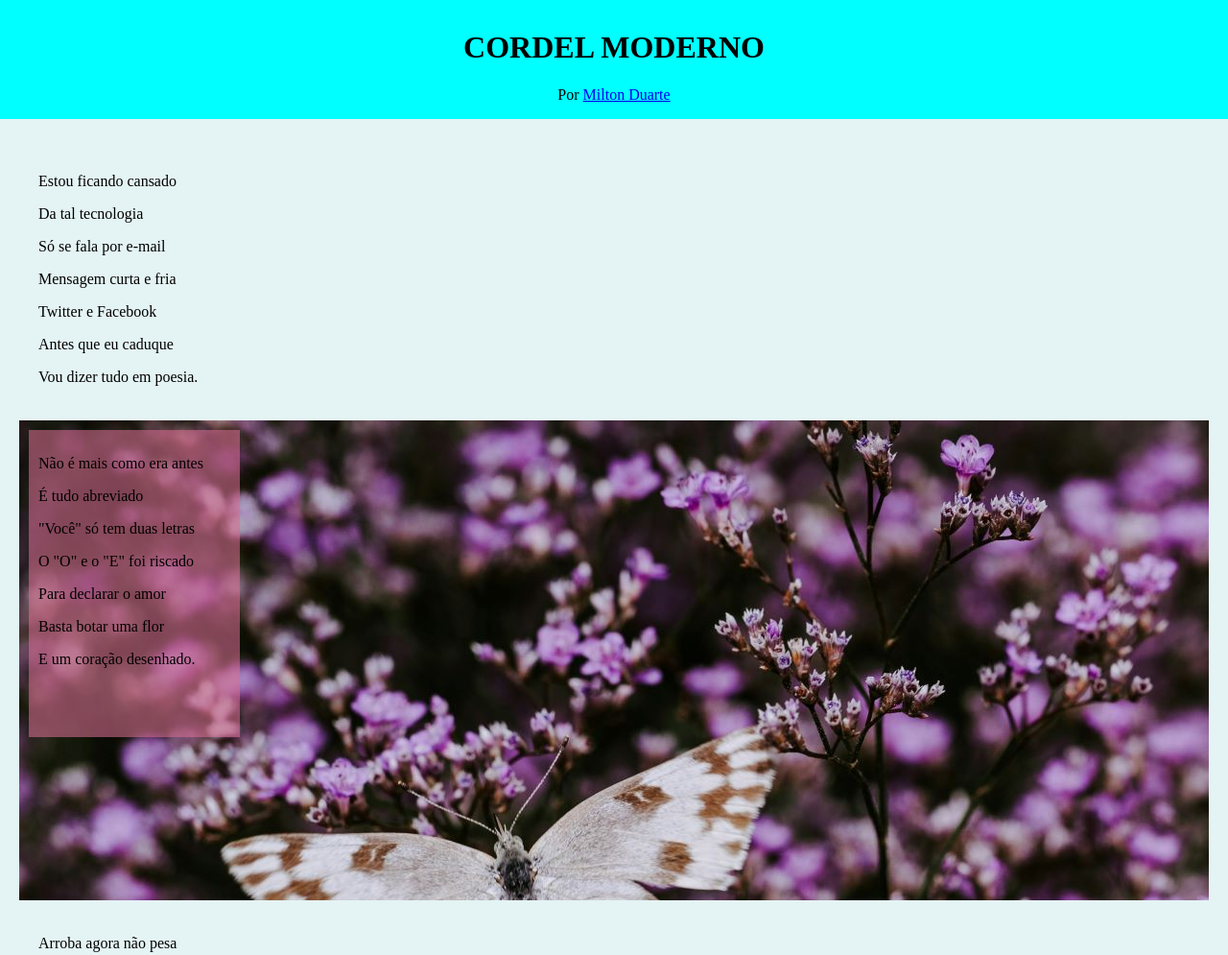
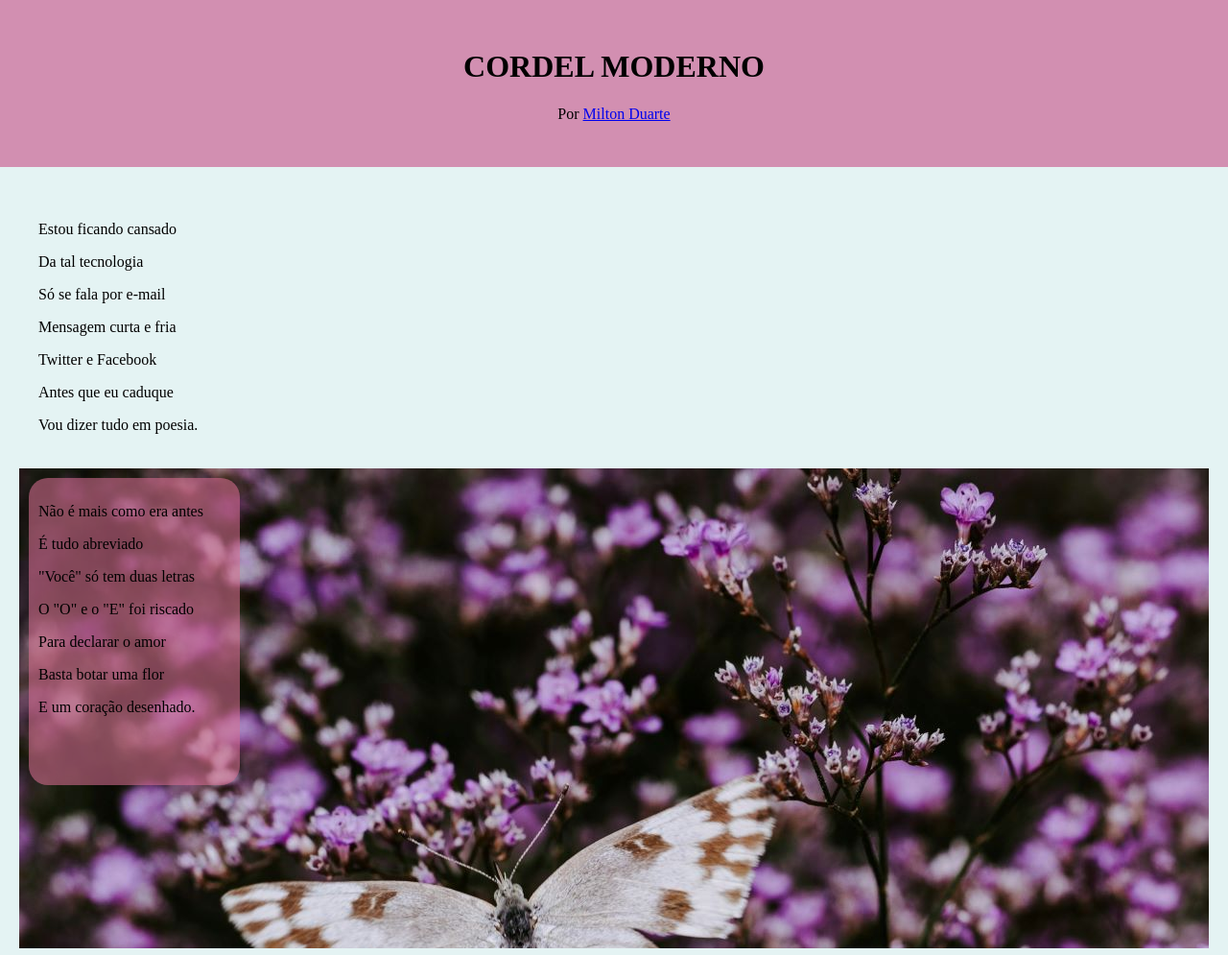
Before and after one commit to HadassiahFreire/html-css, a plain HTML site: page desafio011/cordel.html in a window 1280 px wide. Shown: the top 995 px of the page at 96% size. Drawn offline with Linux system fonts and the light colour scheme.

Commit message:
atuualização

```diff
--- a/desafio011/style.css
+++ b/desafio011/style.css
@@ -1,12 +1,12 @@
 @charset "UTF-8";
 
 :root {
-    --cor0: #ebe5c5;
-    --cor1: #83e1ad;
-    --cor2: #3ddc84;
-    --cor3: #2fa866;
-    --cor4: #1a5c37;
-    --cor5: #063d1e;
+    --cor0: #FA9BCC;
+    --cor1: #CFF5FA;
+    --cor2: #FAEF9B;
+    --cor3: #E0DCBE;
+    --cor4: #D28FB1;
+
 
    --fonte-padrao: Arial, Verdana, Helvetica, Sans-serif;
    --fonte-destaque: 'Bebas Neue','cursive';
@@ -22,7 +22,7 @@
 
 
 Body {
-    background-color: aqua;
+    background-color: var(--cor3);
     padding: 0px;
     margin: 0px;
 }
@@ -30,8 +30,9 @@ Body {
 
 
 header {
+    background-color: var(--cor4);
     text-align: center;
-    padding-top: 10px;
+    padding: 30px;
 
 }
 main {
@@ -50,6 +51,7 @@ main {
     height: 300px;
     width: 200px;
     position: absolute;
+    border-radius: 20px;
 
 }
 
@@ -64,6 +66,7 @@ main {
     background-color: rgba(216, 112, 147, 0.568);
     height: 300px;
     width: 200px;
+    border-radius: 20px;
 
 }
 footer {
```
